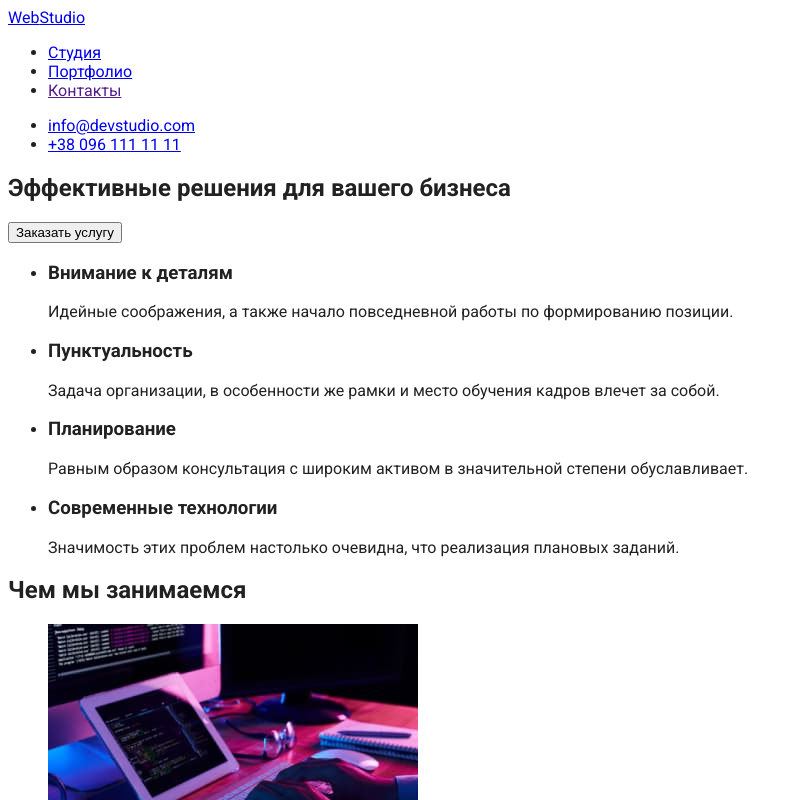
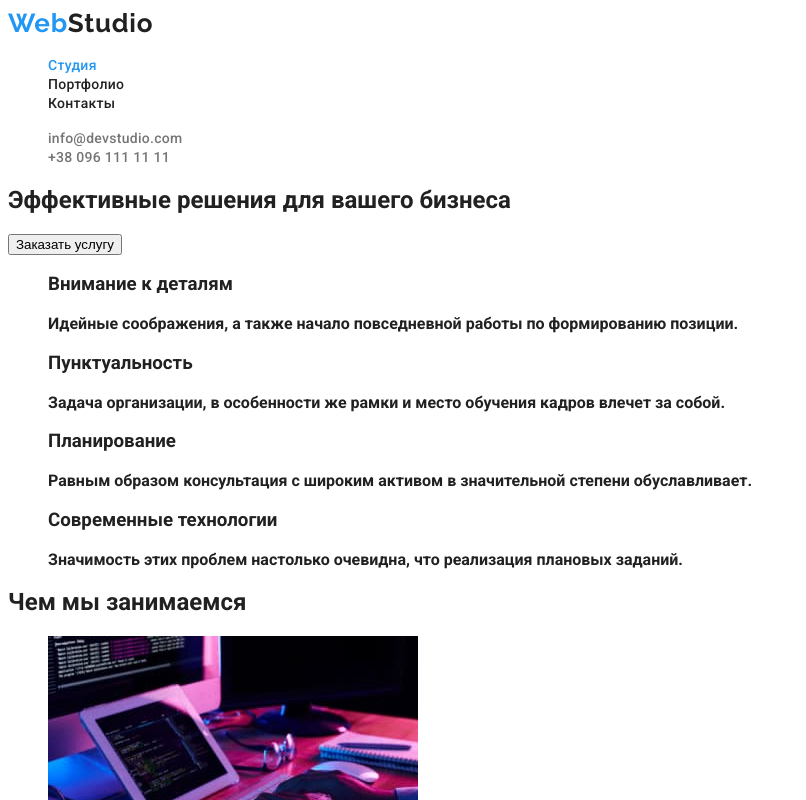
Before and after one commit to Ronskyi-O/goit-markup-hw-02, a plain HTML site: page index.html in a window 1280 px wide. Shown: the top 800 px of the page, without its empty margins (0-806 px from the left). Drawn offline with Linux system fonts and the light colour scheme.

Commit message:
Сделаны цвета и шрифты для хедера

```diff
--- a/css/styles.css
+++ b/css/styles.css
@@ -1,17 +1,77 @@
-
 :root {
-    --main-color: #212121;
-    --text-color: #757575;
-    --additional-color: #FFFFFF;
-    --hoover-color: #2196F3;
-    --main-background-color: #FFFFFF;
-    --footer-background-color: #2F303A;
-    --additional-background-color: #F5F4FA;
+  --main-color: #212121;
+  --text-color: #757575;
+  --additional-color: #ffffff;
+  --hoover-color: #2196f3;
+  --main-background-color: #ffffff;
+  --footer-background-color: #2f303a;
+  --additional-background-color: #f5f4fa;
 }
 
 body {
-font-family: roboto, sans-serif;
+  font-family: roboto, sans-serif;
+  font-weight: 700;
+  color: var(--main-color);
+  background-color: var(--main-background-color);
+}
 
-    color:var(--main-color);
-    background-color: var(--main-background-color);
+ul {
+    list-style-type: none;
 }
+/* Хедер */
+
+/* Лого */
+
+.header .logo {
+  font-family: Raleway;
+  font-size: 26px;
+  line-height: 1.19;
+  letter-spacing: 0.03em;
+  text-decoration: none;
+
+  color: var(--main-color);
+}
+
+.header .span {
+  color: var(--hoover-color);
+}
+
+/* Кнопки навигации */
+
+.nav .menu {
+  font-weight: 500;
+  font-size: 14px;
+  line-height: 1.14;
+  letter-spacing: 0.02em;
+  text-decoration: none;
+
+  color: var(--main-color);
+}
+
+.nav .menu:hover,
+.nav .menu:focus {
+  color: var(--hoover-color);
+}
+
+.nav .menu.current {
+  color: var(--hoover-color);
+}
+
+/* Контакты */
+
+.contact {
+    font-weight: 500;
+    font-size: 14px;
+    line-height: 1.14;
+    letter-spacing: 0.02em;
+    text-decoration: none;
+
+    color: var(--text-color);
+}
+
+.contact:hover,
+.contact:focus {
+    color: var(--hoover-color);
+}
+
+/* Футер */
--- a/index.html
+++ b/index.html
@@ -15,18 +15,18 @@
   </head>
   <body>
     <!-- Хедер -->
-    <header>
-      <a href="./index.html" lang="en"><span>Web</span>Studio</a>
-      <nav>
+    <header class="header">
+      <a class="logo" href="./index.html" lang="en"><span class="span">Web</span>Studio</a>
+      <nav class="nav">
         <ul>
-          <li><a href="./index.html">Студия</a></li>
-          <li><a href="./portfolio.html">Портфолио</a></li>
-          <li><a href="">Контакты</a></li>
+          <li><a class="menu current" href="./index.html">Студия</a></li>
+          <li><a class="menu" href="./portfolio.html">Портфолио</a></li>
+          <li><a class="menu" href="">Контакты</a></li>
         </ul>
       </nav>
       <ul>
-        <li><a href="mailto:info@devstudio.com">info@devstudio.com</a></li>
-        <li><a href="tel:+380961111111">+38 096 111 11 11</a></li>
+        <li><a class="contact" href="mailto:info@devstudio.com">info@devstudio.com</a></li>
+        <li><a class="contact" href="tel:+380961111111">+38 096 111 11 11</a></li>
       </ul>
     </header>
 
```
Also changed, not shown: portfolio.html (+8 -8 lines).
